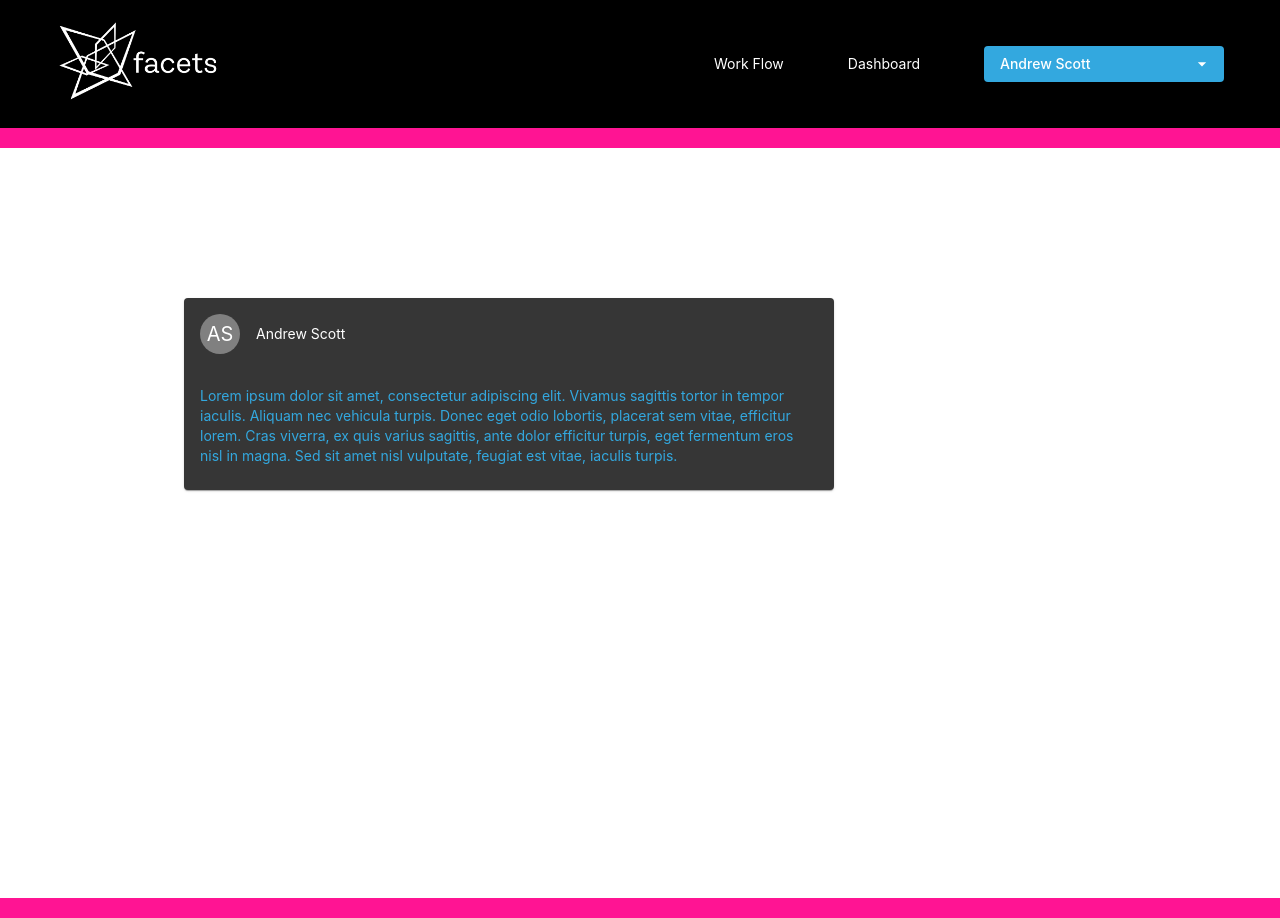
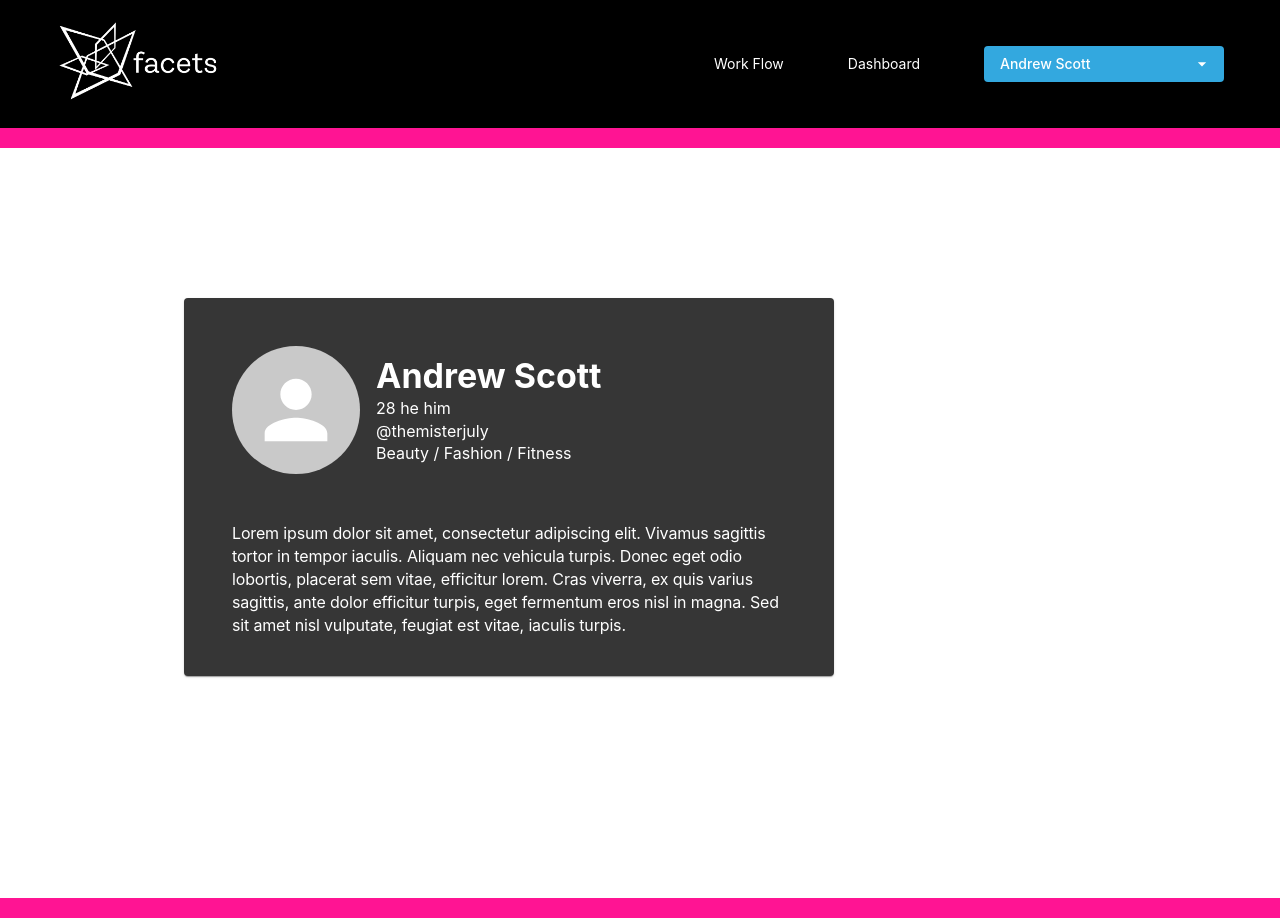
Before and after one commit to dwai03/amptest, a React (Create React App) app in the folder frontend/: page / in a window 1280 px wide. Built offline with nearby package versions, Linux system fonts and the light colour scheme; a web font is replaced by a local one.

Commit message:
profile card

```diff
--- a/frontend/src/dashboard/dashboard.js
+++ b/frontend/src/dashboard/dashboard.js
@@ -7,16 +7,43 @@ import Container from '@material-ui/core/Container';
 import { CardHeader, CardContent } from '@material-ui/core';
 import { makeStyles } from '@material-ui/core/styles';
 import Avatar from '@material-ui/core/Avatar';
+import PersonIcon from '@material-ui/icons/Person';
+import List from '@material-ui/core/List';
+import ListItem from '@material-ui/core/ListItem';
 
 const useStyles = makeStyles((theme) => ({
   root: {
-    maxWidth: 650,
+    width: 650,
     backgroundColor: '#363636',
     color: 'white',
+    padding: theme.spacing(5)
   },
   avatar: {
-    backgroundColor: "grey",
+    backgroundColor: "#c9c9c9",
+    height: 128,
+    width: 128,
   },
+  card_title: {
+    fontWeight: 'bold',
+  },
+  card_subheader: {
+    fontSize: '1rem',
+  },
+  subheader_item: {
+    padding: 0,
+  },
+  card_content: {
+    padding: 8,
+    '&:last-child': {
+      paddingBottom: 0,
+    }
+  },
+  card_infotext: {
+      fontSize: '1rem',
+      paddingBottom: 0,
+      letterSpacing: -0.16,
+  }
+
 }));
 
 export default function Dashboard() {
@@ -25,22 +52,35 @@ export default function Dashboard() {
     <React.Fragment>
       <CssBaseline />
       <Container maxWidth="md">
-        <Box style={{ minHeight: 600, marginTop: 150}} >
+        <Box style={{ minHeight: 600, marginTop: 150 }} >
           <Box id="top_section">
             <Card className={classes.root}>
               <CardHeader
-              disableTypography
+                className={classes.card_content}
                 avatar={
                   <Avatar aria-label="profile" className={classes.avatar}>
-                    AS
+                    <PersonIcon style={{ fontSize: 94 }}/>
                 </Avatar>
                 }
-                title="Andrew Scott"
-              >
-              </CardHeader>
+                title={
+                  <Typography variant="h4" className={classes.card_title}>Andrew Scott</Typography>
+                }
+                subheader={
+                  <Typography variant="body2" component="div" className={classes.card_subheader}>
+                    <List dense disablePadding>
+                      <ListItem dense disableGutters className={classes.subheader_item}>28 he him</ListItem>
+                      <ListItem dense disableGutters className={classes.subheader_item}>@themisterjuly</ListItem>
+                      <ListItem dense disableGutters className={classes.subheader_item}>Beauty / Fashion / Fitness</ListItem>
+                    </List>
+                  </Typography>
+                }
+              />
               <CardContent>
-                <Typography variant="body2" color="secondary" component="p">
-                Lorem ipsum dolor sit amet, consectetur adipiscing elit. Vivamus sagittis tortor in tempor iaculis. Aliquam nec vehicula turpis. Donec eget odio lobortis, placerat sem vitae, efficitur lorem. Cras viverra, ex quis varius sagittis, ante dolor efficitur turpis, eget fermentum eros nisl in magna. Sed sit amet nisl vulputate, feugiat est vitae, iaculis turpis.
+
+              </CardContent>
+              <CardContent className={classes.card_content}>
+                <Typography variant="body2" component="div" className={classes.card_infotext}>
+                  Lorem ipsum dolor sit amet, consectetur adipiscing elit. Vivamus sagittis tortor in tempor iaculis. Aliquam nec vehicula turpis. Donec eget odio lobortis, placerat sem vitae, efficitur lorem. Cras viverra, ex quis varius sagittis, ante dolor efficitur turpis, eget fermentum eros nisl in magna. Sed sit amet nisl vulputate, feugiat est vitae, iaculis turpis.
                 </Typography>
               </CardContent>
             </Card>
--- a/frontend/src/header/header.js
+++ b/frontend/src/header/header.js
@@ -15,7 +15,6 @@ import Logo from './facetslogo.png';
 const useStyles = makeStyles((theme) => ({
   root: {
     flexGrow: 1,
-    backgroundColor: '#000000'
   },
   toolbar: {
     minHeight: 128,
--- a/frontend/src/theme.js
+++ b/frontend/src/theme.js
@@ -20,7 +20,7 @@ const theme = createMuiTheme({
   },
   palette: {
     primary: {
-      main: '#ED1470',
+      main: '#000000',
     },
     secondary: {
       main: '#33A8DF',
```
